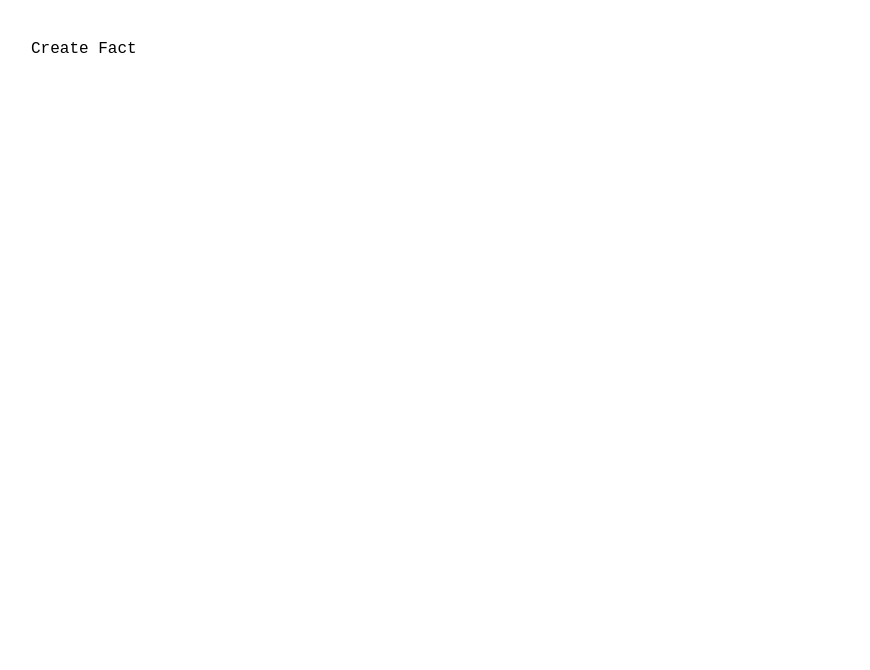
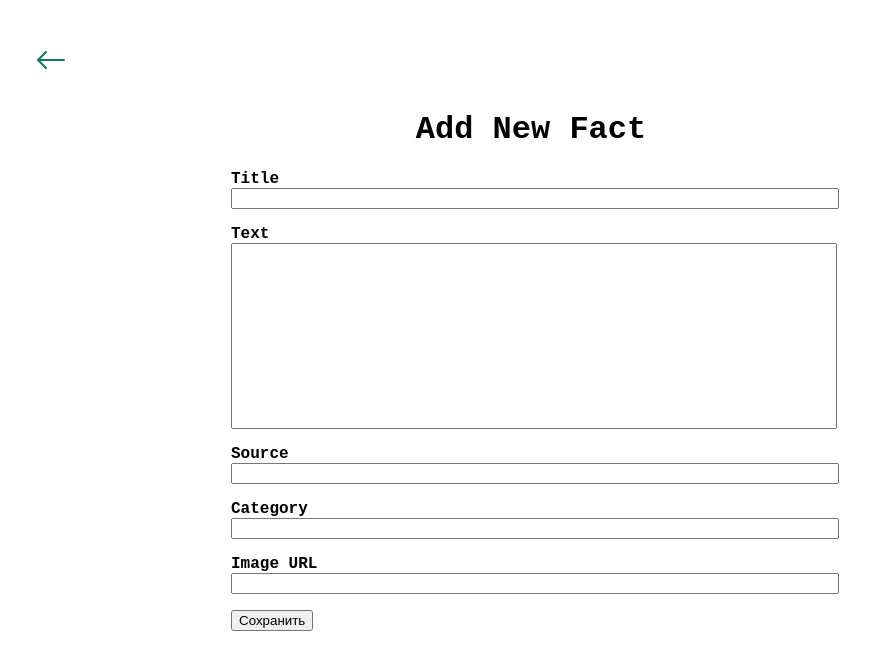
Before and after one commit to aleksmn/useful-facts, a React (Vite) app in the folder frontend/: page /facts/create in a window 1280 px wide. Shown: the top 670 px of the page, without its empty margins (109-979 px from the left). Built offline with nearby package versions, Linux system fonts and the light colour scheme.

Commit message:
add create fact

```diff
--- a/frontend/src/index.css
+++ b/frontend/src/index.css
@@ -10,6 +10,14 @@ body {
     margin: 20px auto;
     padding: 20px;
 }
+
+
+h1 {
+    text-align: center;
+
+}
+
+
 
 img {
     height: 200px;
@@ -117,3 +125,24 @@ table th {
     background-color: #21b1d9;
     color: white;
 }
+
+
+/****************** FORM ******************/
+
+form {
+    max-width: 600px;
+    margin: 0 auto;
+}
+
+label, input, textarea {
+    display: block;
+    width: 100%;
+}
+
+textarea  {
+    resize: none;
+}
+
+label {
+    font-weight: bold;
+}
--- a/frontend/src/pages/CreateFact.jsx
+++ b/frontend/src/pages/CreateFact.jsx
@@ -1,7 +1,107 @@
+import { useState } from 'react';
+import axios from 'axios';
+import BackButton from "../components/BackButton";
+import { useNavigate } from 'react-router-dom'
+
+
 const CreateFact = () => {
+
+    const [title, setTitle] = useState('');
+    const [text, setText] = useState('');
+    const [source, setSource] = useState('');
+    const [category, setCategory] = useState('');
+    const [image, setImage] = useState('');
+
+    const [loading, setLoading] = useState(false);
+
+    const navigate = useNavigate();
+
+
+    const handleSaveFact = () => {
+        const data = {
+            title, text, source, category, image
+        };
+        setLoading(true);
+        axios
+            .post('http://localhost:5555/facts', data)
+            .then(() => {
+                setLoading(false);
+                navigate('/');
+            })
+            .catch((error) => {
+                setLoading(false);
+                alert('Ошибка. Смотрите сообщение в консоли')
+                console.log(error)
+            })
+    };
+
+
     return (
-        <div>Create Fact</div>
-     );
+        <>
+            <BackButton />
+            <h1>Add New Fact</h1>
+            {loading ? <p>Loading...</p> : ''}
+
+            <form>
+                <p>
+                    <label className="form-label">Title</label>
+                    <input
+                        id='titleInput'
+                        type="text"
+                        value={title}
+                        onChange={(e) => setTitle(e.target.value)}
+                        className="form-control"
+                    />
+                </p>
+                <p>
+                    <label className="form-label">Text</label>
+                    <textarea
+                        id='textInput'
+                        value={text}
+                        onChange={(e) => setText(e.target.value)}
+                        className="form-control"
+                        rows="12"
+                    ></textarea>
+                </p>
+                <p>
+                    <label className="form-label">Source</label>
+                    <input
+                        id='sourceInput'
+                        type="text"
+                        value={source}
+                        onChange={(e) => setSource(e.target.value)}
+                        className="form-control"
+                    />
+                </p>
+                <p>
+                    <label className="form-label">Category</label>
+                    <input
+                        id='categoryInput'
+                        type="text"
+                        value={category}
+                        onChange={(e) => setCategory(e.target.value)}
+                        className="form-control"
+                    />
+                </p>
+                <p>
+                    <label className="form-label">Image URL</label>
+                    <input
+                        id='imageInput'
+                        type="text"
+                        value={image}
+                        onChange={(e) => setImage(e.target.value)}
+                        className="form-control"
+                    />
+                </p>
+
+                <button type="button" onClick={handleSaveFact}>
+                    Сохранить
+                </button>
+
+            </form>
+
+        </>
+    );
 }
 
 export default CreateFact;
```
